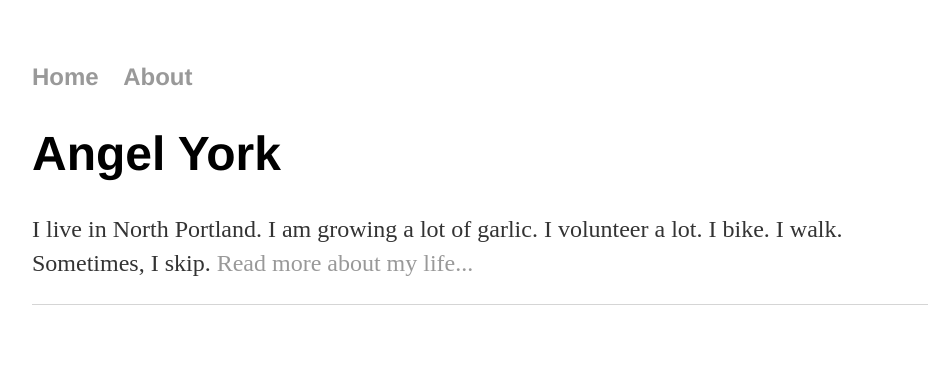
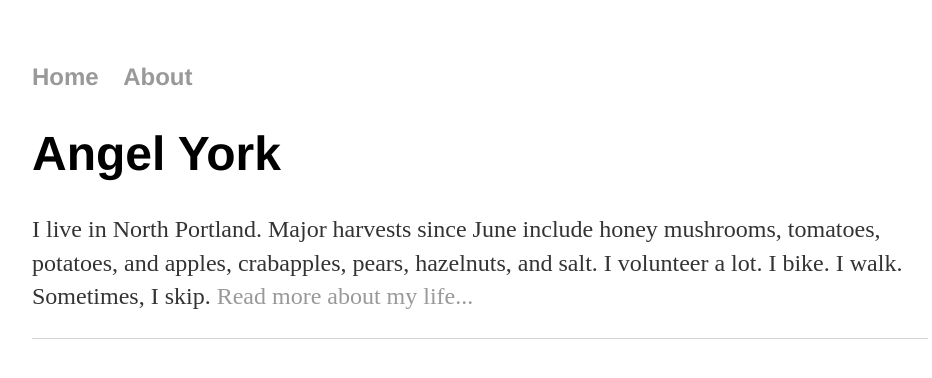
Before and after one commit to aniola/aniola.github.io, a Jekyll site: the page built from index.html, in a window 1280 px wide. Shown: the top 378 px of the page, without its empty margins (160-1092 px from the left). Built offline with Jekyll 4.4.1, drawn with Linux system fonts in a browser that asks for light colours.

Commit message:
Update index.html

```diff
--- a/index.html
+++ b/index.html
@@ -5,7 +5,7 @@ title: Angel York
 
     		<div class="blurb">
         		<h1>Angel York</h1>
-				<p>I live in North Portland.  I am growing a lot of garlic.  I volunteer a lot. <!--I do a lot of petsitting.  I'm doing a long-term part-time accounting (for non-profits) internship. -->I bike.  I walk.  Sometimes, I skip.  <a href="/about">Read more about my life...</a></p>
+				<p>I live in North Portland.  Major harvests since June include honey mushrooms, tomatoes, potatoes, and apples, crabapples, pears, hazelnuts, and salt.  I volunteer a lot. <!--I do a lot of petsitting.  I'm doing a long-term part-time accounting (for non-profits) internship. -->I bike.  I walk.  Sometimes, I skip.  <a href="/about">Read more about my life...</a></p>
     		</div><!-- /.blurb -->
 
 </html>
```
